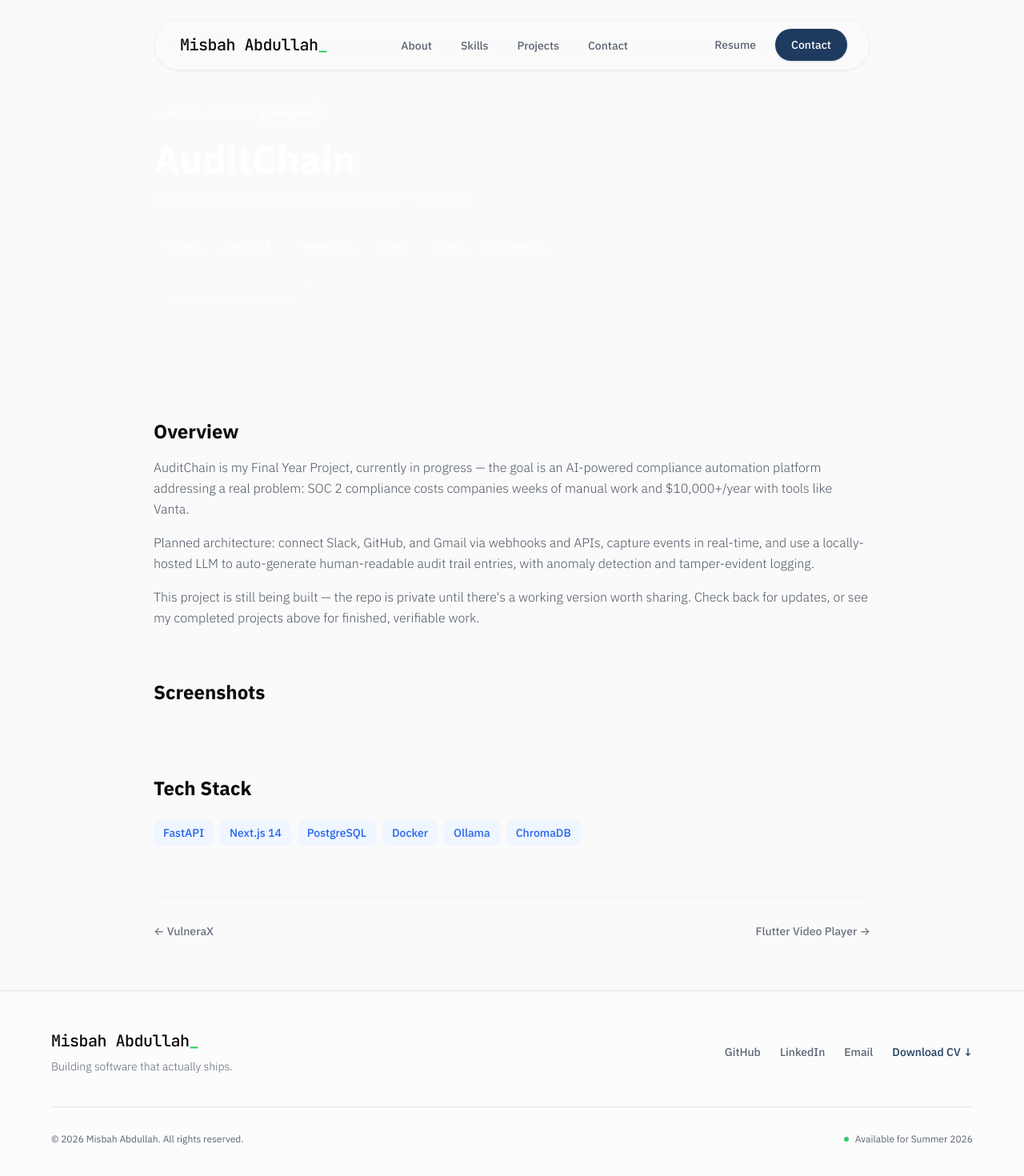
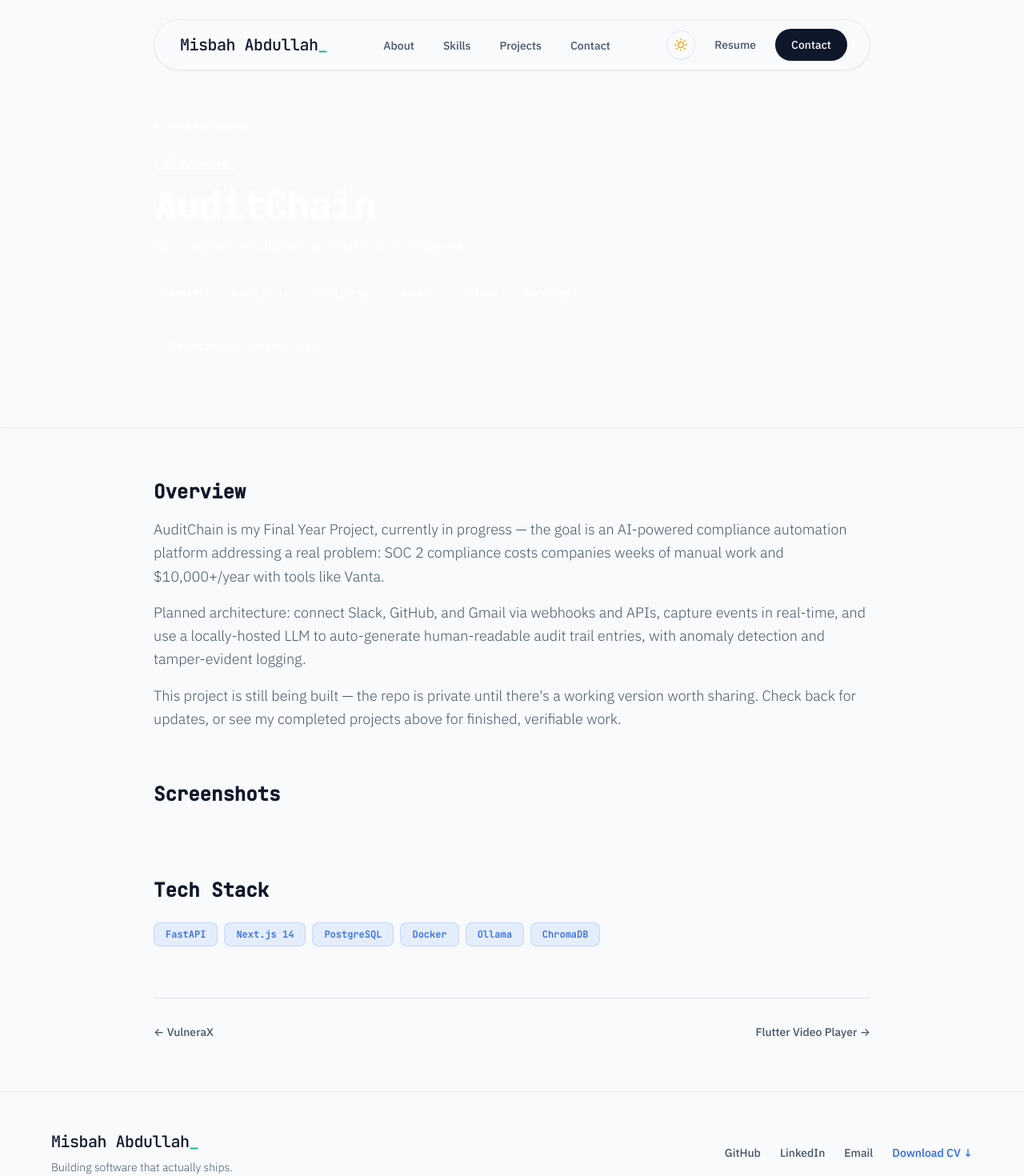
Before and after one commit to MisbahSangi/Portfolio, a Next.js app: page /projects/auditchain in a window 1280 px wide. Shown: the top 1470 px of the page at 80% size. Built offline with nearby package versions, Linux system fonts and the light colour scheme.

Commit message:
"Changed UI Components"

```diff
--- a/app/globals.css
+++ b/app/globals.css
@@ -7,6 +7,28 @@
 :root {
   --font-plex: 'IBM Plex Sans', system-ui, -apple-system, sans-serif;
   --font-jetbrains: 'JetBrains Mono', monospace;
+
+  /* Refined Light Theme Tokens */
+  --background: #F8FAFC;
+  --surface: #FFFFFF;
+  --surface-hover: #F1F5F9;
+  --foreground: #0F172A;
+  --muted: #475569;
+  --border: #E2E8F0;
+  --accent: #2563EB;
+  --accent-light: #10B981;
+}
+
+html.dark {
+  /* Enhanced Navy Dark Theme Tokens */
+  --background: #0B0F19;
+  --surface: #131C2E;
+  --surface-hover: #1E293B;
+  --foreground: #F8FAFC;
+  --muted: #94A3B8;
+  --border: #1E293B;
+  --accent: #3B82F6;
+  --accent-light: #10B981;
 }
 
 * {
@@ -21,11 +43,12 @@ html {
 
 body {
   font-family: var(--font-plex);
-  background: #FAFAFA;
-  color: #0A0A0A;
+  background: var(--background);
+  color: var(--foreground);
   overflow-x: hidden;
   -webkit-font-smoothing: antialiased;
   -moz-osx-font-smoothing: grayscale;
+  transition: background-color 0.3s ease, color 0.3s ease;
 }
 
 ::-webkit-scrollbar {
@@ -33,21 +56,21 @@ body {
 }
 
 ::-webkit-scrollbar-track {
-  background: #FAFAFA;
+  background: var(--background);
 }
 
 ::-webkit-scrollbar-thumb {
-  background: #E2E5E9;
+  background: var(--border);
   border-radius: 3px;
 }
 
 ::-webkit-scrollbar-thumb:hover {
-  background: #C4C9D0;
+  background: var(--muted);
 }
 
 ::selection {
-  background: rgba(30, 58, 95, 0.15);
-  color: #0A0A0A;
+  background: rgba(59, 130, 246, 0.25);
+  color: var(--foreground);
 }
 
 a,
@@ -56,7 +79,12 @@ button {
 }
 
 .bg-grid-dots {
-  background-image: radial-gradient(circle, rgba(10, 10, 10, 0.06) 1px, transparent 1px);
+  background-image: radial-gradient(circle, rgba(148, 163, 184, 0.15) 1px, transparent 1px);
+  background-size: 24px 24px;
+}
+
+html.dark .bg-grid-dots {
+  background-image: radial-gradient(circle, rgba(255, 255, 255, 0.07) 1px, transparent 1px);
   background-size: 24px 24px;
 }
 
@@ -70,7 +98,6 @@ button {
 }
 
 @media (prefers-reduced-motion: reduce) {
-
   *,
   *::before,
   *::after {
--- a/app/layout.tsx
+++ b/app/layout.tsx
@@ -1,23 +1,46 @@
 import type { Metadata } from 'next';
 import './globals.css';
-import { PERSONAL, LINKS } from '@/data/config';
+import { PERSONAL } from '@/data/config';
+import { ThemeProvider } from '@/components/ThemeProvider';
 
 export const metadata: Metadata = {
-  title:       `${PERSONAL.name} — ${PERSONAL.role}`,
+  title: `${PERSONAL.name} — ${PERSONAL.role}`,
   description: `Portfolio of ${PERSONAL.name}. ${PERSONAL.role} specializing in Flutter, MERN, FastAPI, Django and AI/ML.`,
-  keywords:    ['Flutter', 'React', 'FastAPI', 'Django', 'AI', 'ML', 'Software Engineer', 'Pakistan', 'Internship'],
-  authors:     [{ name: PERSONAL.name }],
+  keywords: ['Flutter', 'React', 'FastAPI', 'Django', 'AI', 'ML', 'Software Engineer', 'Pakistan', 'Internship'],
+  authors: [{ name: PERSONAL.name }],
   openGraph: {
-    title:       `${PERSONAL.name} — ${PERSONAL.role}`,
+    title: `${PERSONAL.name} — ${PERSONAL.role}`,
     description: `Portfolio of ${PERSONAL.name}`,
-    type:        'website',
+    type: 'website',
   },
 };
 
 export default function RootLayout({ children }: { children: React.ReactNode }) {
   return (
-    <html lang="en" className="scroll-smooth">
-      <body className="antialiased bg-background text-foreground">{children}</body>
+    <html lang="en" className="scroll-smooth dark" suppressHydrationWarning>
+      <head>
+        <script
+          dangerouslySetInnerHTML={{
+            __html: `
+              (function() {
+                try {
+                  var saved = localStorage.getItem('portfolio-theme');
+                  if (saved === 'light') {
+                    document.documentElement.classList.remove('dark');
+                  } else {
+                    document.documentElement.classList.add('dark');
+                  }
+                } catch (e) {}
+              })();
+            `,
+          }}
+        />
+      </head>
+      <body className="antialiased bg-background text-foreground transition-colors duration-300">
+        <ThemeProvider>
+          {children}
+        </ThemeProvider>
+      </body>
     </html>
   );
 }
--- a/app/projects/[slug]/page.tsx
+++ b/app/projects/[slug]/page.tsx
@@ -1,5 +1,4 @@
 import { PROJECTS } from '@/data/projects';
-import { LINKS } from '@/data/config';
 import Navbar from '@/components/Navbar';
 import Footer from '@/components/Footer';
 import Link from 'next/link';
@@ -11,10 +10,13 @@ export function generateStaticParams() {
 }
 
 const ACCENT: Record<string, string> = {
-  blue: 'text-blue-600 bg-blue-50', purple: 'text-purple-600 bg-purple-50',
-  teal: 'text-teal-600 bg-teal-50', orange: 'text-orange-600 bg-orange-50',
-  green: 'text-green-600 bg-green-50', pink: 'text-pink-600 bg-pink-50',
-  amber: 'text-amber-600 bg-amber-50',
+  blue: 'text-blue-600 dark:text-blue-400 bg-blue-500/10 border-blue-500/20',
+  purple: 'text-purple-600 dark:text-purple-400 bg-purple-500/10 border-purple-500/20',
+  teal: 'text-teal-600 dark:text-teal-400 bg-teal-500/10 border-teal-500/20',
+  orange: 'text-orange-600 dark:text-orange-400 bg-orange-500/10 border-orange-500/20',
+  green: 'text-green-600 dark:text-green-400 bg-green-500/10 border-green-500/20',
+  pink: 'text-pink-600 dark:text-pink-400 bg-pink-500/10 border-pink-500/20',
+  amber: 'text-amber-600 dark:text-amber-400 bg-amber-500/10 border-amber-500/20',
 };
 
 export default function ProjectPage({ params }: { params: { slug: string } }) {
@@ -27,30 +29,33 @@ export default function ProjectPage({ params }: { params: { slug: string } }) {
   const next = PROJECTS[idx + 1];
 
   return (
-    <main>
+    <main className="min-h-screen bg-background text-foreground transition-colors duration-300">
       <Navbar />
 
       {/* Hero banner */}
-      <section className={`pt-32 pb-16 px-6 bg-gradient-to-br ${project.color}`}>
-        <div className="max-w-4xl mx-auto">
-          <Link href="/#projects" className="text-white/70 hover:text-white text-sm font-medium mb-6 inline-flex items-center gap-1.5">
+      <section className={`pt-36 pb-20 px-6 bg-gradient-to-br ${project.color} relative overflow-hidden border-b border-border/40`}>
+        <div className="absolute inset-0 bg-background/20 backdrop-blur-[2px]" />
+        <div className="max-w-4xl mx-auto relative z-10">
+          <Link href="/#projects" className="text-white/80 hover:text-white text-sm font-medium mb-6 inline-flex items-center gap-1.5 transition-colors">
             ← Back to Projects
           </Link>
 
           {project.badge && (
-            <span className="inline-block bg-white/15 backdrop-blur-sm border border-white/25 text-white text-xs font-bold px-3 py-1 rounded-md mb-4">
-              {project.badge}
-            </span>
+            <div className="mb-4">
+              <span className="inline-block bg-white/15 backdrop-blur-md border border-white/25 text-white text-xs font-mono font-bold px-3 py-1 rounded-md shadow-sm">
+                {project.badge}
+              </span>
+            </div>
           )}
 
-          <h1 className="font-display font-black text-4xl sm:text-5xl text-white mb-3">
+          <h1 className="font-mono font-bold text-4xl sm:text-5xl text-white mb-3 tracking-tight">
             {project.name}
           </h1>
-          <p className="text-lg text-white/70 font-light mb-8">{project.tagline}</p>
+          <p className="text-lg text-white/80 font-light mb-8 max-w-2xl">{project.tagline}</p>
 
           <div className="flex flex-wrap gap-2 mb-8">
             {project.tags.map(tag => (
-              <span key={tag} className="text-xs font-medium bg-white/10 text-white/90 px-3 py-1 rounded-full border border-white/20">
+              <span key={tag} className="text-xs font-mono font-medium bg-white/10 text-white/95 px-3 py-1 rounded-full border border-white/20">
                 {tag}
               </span>
             ))}
@@ -59,18 +64,17 @@ export default function ProjectPage({ params }: { params: { slug: string } }) {
           <div className="flex gap-3">
             {project.github ? (
               <a href={project.github} target="_blank" rel="noopener noreferrer"
-                 className="bg-white text-gray-900 font-medium px-5 py-2.5 rounded-lg hover:opacity-90 transition-opacity text-sm">
+                 className="bg-white text-gray-950 font-semibold px-5 py-2.5 rounded-xl hover:bg-white/90 transition-all text-sm shadow-md">
                 View on GitHub →
               </a>
             ) : (
-              <span className="bg-white/10 text-white/50 font-medium px-5 py-2.5 rounded-lg text-sm border border-white/20">
-                {/* TODO: add github link in data/projects.ts */}
+              <span className="bg-white/10 text-white/60 font-mono text-sm px-5 py-2.5 rounded-xl border border-white/20">
                 Repository Coming Soon
               </span>
             )}
             {project.live && (
               <a href={project.live} target="_blank" rel="noopener noreferrer"
-                 className="bg-white/10 backdrop-blur-sm text-white font-medium px-5 py-2.5 rounded-lg border border-white/20 hover:bg-white/20 transition-colors text-sm">
+                 className="bg-white/10 backdrop-blur-md text-white font-medium px-5 py-2.5 rounded-xl border border-white/20 hover:bg-white/20 transition-all text-sm">
                 Live Demo ↗
               </a>
             )}
@@ -83,33 +87,26 @@ export default function ProjectPage({ params }: { params: { slug: string } }) {
         <div className="max-w-4xl mx-auto">
 
           {/* Description */}
-          <div className="prose prose-gray max-w-none mb-16">
-            <h2 className="font-display font-bold text-2xl mb-4">Overview</h2>
-            <div className="space-y-4 text-gray-600 leading-relaxed font-light">
+          <div className="mb-16">
+            <h2 className="font-mono font-bold text-2xl mb-4 text-foreground">Overview</h2>
+            <div className="space-y-4 text-muted leading-relaxed font-light text-lg">
               {project.longDesc.map((para, i) => <p key={i}>{para}</p>)}
             </div>
           </div>
 
           {/* Screenshots gallery */}
           <div className="mb-16">
-            <h2 className="font-display font-bold text-2xl mb-6">Screenshots</h2>
-            {/*
-              TODO: Add screenshots for this project:
-              1. Create folder: /public/images/projects/{project.id}/
-              2. Add images named 1.png, 2.png, 3.png etc.
-              3. Paths are already configured in data/projects.ts screenshots array
-            */}
+            <h2 className="font-mono font-bold text-2xl mb-6 text-foreground">Screenshots</h2>
             <div className="grid grid-cols-1 sm:grid-cols-2 gap-4">
               {project.screenshots.map((src, i) => (
-                <div key={i} className="relative aspect-video rounded-xl overflow-hidden bg-gray-100 border border-gray-200">
+                <div key={i} className="relative aspect-video rounded-xl overflow-hidden bg-surface border border-border shadow-sm">
                   <Image
                     src={src}
                     alt={`${project.name} screenshot ${i + 1}`}
                     fill
                     className="object-cover"
                   />
-                  {/* Fallback placeholder shown via CSS if image missing */}
-                  <div className="absolute inset-0 flex items-center justify-center text-gray-300 text-sm -z-10">
+                  <div className="absolute inset-0 flex items-center justify-center text-muted text-xs font-mono -z-10 bg-surface-hover">
                     Screenshot {i + 1} — add to /public{src}
                   </div>
                 </div>
@@ -119,10 +116,10 @@ export default function ProjectPage({ params }: { params: { slug: string } }) {
 
           {/* Tech stack detail */}
           <div className="mb-16">
-            <h2 className="font-display font-bold text-2xl mb-6">Tech Stack</h2>
+            <h2 className="font-mono font-bold text-2xl mb-6 text-foreground">Tech Stack</h2>
             <div className="flex flex-wrap gap-2">
               {project.tags.map(tag => (
-                <span key={tag} className={`text-sm font-medium px-3 py-1.5 rounded-lg ${ac}`}>
+                <span key={tag} className={`text-xs font-mono font-medium px-3.5 py-1.5 rounded-lg border ${ac}`}>
                   {tag}
                 </span>
               ))}
@@ -130,14 +127,14 @@ export default function ProjectPage({ params }: { params: { slug: string } }) {
           </div>
 
           {/* Prev/Next navigation */}
-          <div className="flex items-center justify-between pt-8 border-t border-gray-100">
+          <div className="flex items-center justify-between pt-8 border-t border-border">
             {prev ? (
-              <Link href={`/projects/${prev.id}`} className="text-sm font-medium text-gray-500 hover:text-gray-900">
+              <Link href={`/projects/${prev.id}`} className="text-sm font-medium text-muted hover:text-foreground transition-colors flex items-center gap-2">
                 ← {prev.name}
               </Link>
             ) : <div />}
             {next ? (
-              <Link href={`/projects/${next.id}`} className="text-sm font-medium text-gray-500 hover:text-gray-900">
+              <Link href={`/projects/${next.id}`} className="text-sm font-medium text-muted hover:text-foreground transition-colors flex items-center gap-2">
                 {next.name} →
               </Link>
             ) : <div />}
--- a/components/Navbar.tsx
+++ b/components/Navbar.tsx
@@ -3,6 +3,7 @@ import { useState } from 'react';
 import { motion, AnimatePresence, useScroll, useMotionValueEvent } from 'framer-motion';
 import Link from 'next/link';
 import { PERSONAL, LINKS } from '@/data/config';
+import ThemeToggle from './ThemeToggle';
 
 const NAV_LINKS = [
   { label: 'About', href: '#about' },
@@ -21,7 +22,7 @@ export default function Navbar() {
     const previous = scrollY.getPrevious() || 0;
     if (latest > previous && latest > 150) {
       setHidden(true);
-      setMenuOpen(false); // Close menu when hiding navbar
+      setMenuOpen(false);
     } else {
       setHidden(false);
     }
@@ -42,8 +43,8 @@ export default function Navbar() {
       >
         <div className={`pointer-events-auto w-full max-w-4xl transition-all duration-300 rounded-full px-5 md:px-6 h-14 md:h-16 flex items-center justify-between
           ${scrolled
-            ? 'bg-background/70 backdrop-blur-lg border border-border shadow-lg shadow-black/10'
-            : 'bg-background/30 backdrop-blur-md border border-border/50 shadow-sm'
+            ? 'bg-surface/80 backdrop-blur-xl border border-border shadow-lg shadow-black/5 dark:shadow-black/30'
+            : 'bg-surface/40 backdrop-blur-md border border-border/60 shadow-sm'
           }`}
         >
           {/* Logo */}
@@ -58,7 +59,7 @@ export default function Navbar() {
               <li key={l.href}>
                 <a
                   href={l.href}
-                  className="text-sm font-medium text-muted hover:text-foreground px-4 py-2 rounded-full hover:bg-white/5 transition-all"
+                  className="text-sm font-medium text-muted hover:text-foreground px-4 py-2 rounded-full hover:bg-surface-hover transition-all"
                 >
                   {l.label}
                 </a>
@@ -66,26 +67,29 @@ export default function Navbar() {
             ))}
           </ul>
 
-          {/* CTA */}
+          {/* CTA & Theme Toggle */}
           <div className="hidden md:flex items-center gap-2 pr-1">
+            <ThemeToggle />
             <a
               href={LINKS.cv}
               download="Misbah_Abdullah_CV.docx"
-              className="text-sm font-medium text-muted hover:text-foreground px-4 py-2 rounded-full hover:bg-white/5 transition-all cursor-pointer"
+              className="text-sm font-medium text-muted hover:text-foreground px-4 py-2 rounded-full hover:bg-surface-hover transition-all cursor-pointer"
             >
               Resume
             </a>
             <a
               href="#contact"
-              className="text-sm font-medium bg-accent text-white px-5 py-2.5 rounded-full hover:opacity-90 hover:-translate-y-0.5 transition-all cursor-pointer shadow-sm shadow-accent/20"
+              className="text-sm font-medium bg-foreground text-background px-5 py-2.5 rounded-full hover:opacity-90 hover:-translate-y-0.5 transition-all cursor-pointer shadow-sm"
             >
               Contact
             </a>
           </div>
 
-          {/* Mobile hamburger */}
+          {/* Mobile buttons */}
+          <div className="flex items-center gap-2 md:hidden">
+            <ThemeToggle />
             <button
-            className="md:hidden p-2 text-foreground cursor-pointer pr-1"
+              className="p-2 text-foreground cursor-pointer pr-1"
               onClick={() => setMenuOpen(!menuOpen)}
               aria-label="Toggle menu"
             >
@@ -105,6 +109,7 @@ export default function Navbar() {
               </svg>
             </button>
           </div>
+        </div>
       </motion.nav>
 
       {/* Mobile menu */}
@@ -115,7 +120,7 @@ export default function Navbar() {
             animate={{ opacity: 1, y: 0 }}
             exit={{ opacity: 0, y: -10 }}
             transition={{ duration: 0.2 }}
-            className="fixed top-16 left-0 right-0 z-40 bg-surface/95 backdrop-blur-lg border-b border-border px-6 py-6 flex flex-col gap-4 md:hidden"
+            className="fixed top-20 left-4 right-4 z-40 bg-surface/95 backdrop-blur-xl border border-border rounded-2xl p-6 flex flex-col gap-4 md:hidden shadow-xl"
           >
             {NAV_LINKS.map(l => (
               <a
@@ -130,9 +135,9 @@ export default function Navbar() {
             <a
               href={LINKS.cv}
               download="Misbah_Abdullah_CV.docx"
-              className="text-base font-medium text-accent cursor-pointer"
+              className="text-base font-medium text-accent cursor-pointer pt-2 border-t border-border"
             >
-              Download CV
+              Download CV ↓
             </a>
           </motion.div>
         )}
--- /dev/null
+++ b/components/ThemeProvider.tsx
@@ -0,0 +1,58 @@
+'use client';
+import { createContext, useContext, useEffect, useState, ReactNode } from 'react';
+
+type Theme = 'dark' | 'light';
+
+interface ThemeContextType {
+  theme: Theme;
+  toggleTheme: () => void;
+  setTheme: (theme: Theme) => void;
+  mounted: boolean;
+}
+
+const ThemeContext = createContext<ThemeContextType | undefined>(undefined);
+
+export function ThemeProvider({ children }: { children: ReactNode }) {
+  const [theme, setThemeState] = useState<Theme>('dark');
+  const [mounted, setMounted] = useState(false);
+
+  useEffect(() => {
+    const savedTheme = localStorage.getItem('portfolio-theme') as Theme | null;
+    const initialTheme = savedTheme || (window.matchMedia('(prefers-color-scheme: light)').matches ? 'light' : 'dark');
+    setThemeState(initialTheme);
+    if (initialTheme === 'dark') {
+      document.documentElement.classList.add('dark');
+    } else {
+      document.documentElement.classList.remove('dark');
+    }
+    setMounted(true);
+  }, []);
+
+  const setTheme = (newTheme: Theme) => {
+    setThemeState(newTheme);
+    localStorage.setItem('portfolio-theme', newTheme);
+    if (newTheme === 'dark') {
+      document.documentElement.classList.add('dark');
+    } else {
+      document.documentElement.classList.remove('dark');
+    }
+  };
+
+  const toggleTheme = () => {
+    setTheme(theme === 'dark' ? 'light' : 'dark');
+  };
+
+  return (
+    <ThemeContext.Provider value={{ theme, toggleTheme, setTheme, mounted }}>
+      {children}
+    </ThemeContext.Provider>
+  );
+}
+
+export function useTheme() {
+  const context = useContext(ThemeContext);
+  if (!context) {
+    throw new Error('useTheme must be used within a ThemeProvider');
+  }
+  return context;
+}
--- /dev/null
+++ b/components/ThemeToggle.tsx
@@ -0,0 +1,57 @@
+'use client';
+import { useTheme } from './ThemeProvider';
+
+export default function ThemeToggle() {
+  const { theme, toggleTheme, mounted } = useTheme();
+
+  if (!mounted) {
+    return (
+      <div className="w-9 h-9 rounded-full bg-surface border border-border flex items-center justify-center opacity-50">
+        <span className="w-4 h-4 rounded-full bg-muted/40 animate-pulse" />
+      </div>
+    );
+  }
+
+  const isDark = theme === 'dark';
+
+  return (
+    <button
+      onClick={toggleTheme}
+      type="button"
+      aria-label={isDark ? 'Switch to light theme' : 'Switch to dark theme'}
+      title={isDark ? 'Switch to Light Mode' : 'Switch to Dark Navy Mode'}
+      className="relative w-9 h-9 rounded-full bg-surface/80 border border-border flex items-center justify-center text-muted hover:text-foreground hover:bg-surface hover:border-accent/40 transition-all duration-300 shadow-sm cursor-pointer group"
+    >
+      {/* Sun icon (shown in light mode) */}
+      <svg
+        className={`w-4 h-4 transition-all duration-500 absolute ${
+          isDark ? 'rotate-90 scale-0 opacity-0' : 'rotate-0 scale-100 opacity-100 text-amber-500'
+        }`}
+        fill="none"
+        stroke="currentColor"
+        strokeWidth="2"
+        strokeLinecap="round"
+        strokeLinejoin="round"
+        viewBox="0 0 24 24"
+      >
+        <circle cx="12" cy="12" r="5" />
+        <path d="M12 1v2M12 21v2M4.22 4.22l1.42 1.42M18.36 18.36l1.42 1.42M1 12h2M21 12h2M4.22 19.78l1.42-1.42M18.36 5.64l1.42-1.42" />
+      </svg>
+
+      {/* Moon icon (shown in dark mode) */}
+      <svg
+        className={`w-4 h-4 transition-all duration-500 absolute ${
+          isDark ? 'rotate-0 scale-100 opacity-100 text-blue-400' : '-rotate-90 scale-0 opacity-0'
+        }`}
+        fill="none"
+        stroke="currentColor"
+        strokeWidth="2"
+        strokeLinecap="round"
+        strokeLinejoin="round"
+        viewBox="0 0 24 24"
+      >
+        <path d="M21 12.79A9 9 0 1 1 11.21 3 7 7 0 0 0 21 12.79z" />
+      </svg>
+    </button>
+  );
+}
--- a/tailwind.config.js
+++ b/tailwind.config.js
@@ -1,5 +1,6 @@
 /** @type {import('tailwindcss').Config} */
 module.exports = {
+  darkMode: 'class',
   content: [
     './pages/**/*.{js,ts,jsx,tsx,mdx}',
     './components/**/*.{js,ts,jsx,tsx,mdx}',
@@ -12,13 +13,14 @@ module.exports = {
         mono: ['var(--font-jetbrains)', 'monospace'],
       },
       colors: {
-        background: '#FAFAFA',
-        surface: '#FFFFFF',
-        foreground: '#0A0A0A',
-        muted: '#5B6472',
-        border: '#E2E5E9',
-        accent: '#1E3A5F',
-        'accent-light': '#22C55E',
+        background: 'var(--background)',
+        surface: 'var(--surface)',
+        'surface-hover': 'var(--surface-hover)',
+        foreground: 'var(--foreground)',
+        muted: 'var(--muted)',
+        border: 'var(--border)',
+        accent: 'var(--accent)',
+        'accent-light': 'var(--accent-light)',
       },
     },
   },
```
Also changed, not shown: components/About.tsx (+27 -28 lines), components/Contact.tsx (+12 -12 lines), components/Hero.tsx (+10 -14 lines), components/ProjectCard.tsx (+13 -13 lines), components/Skills.tsx (+29 -30 lines). Lines whose indentation alone changed are shown as unchanged.
